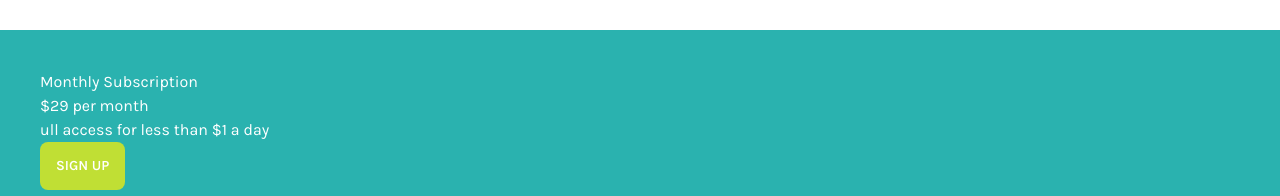
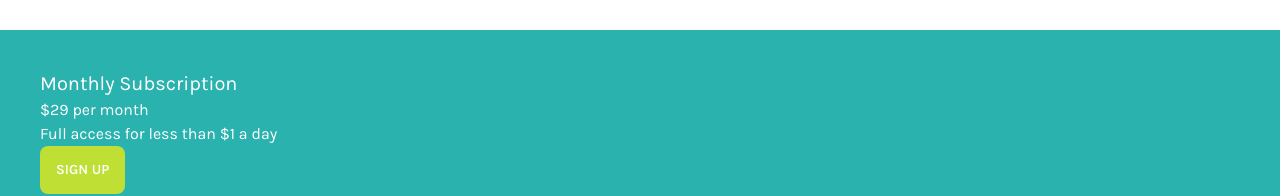
Before and after one commit to chungvuiloong/single-price-grid-component, a Next.js app: page / in a window 1280 px wide. Shown: the part 164-360 px from the top of the page. Built offline with nearby package versions, Linux system fonts and the light colour scheme.

Commit message:
Replaced div to h2 tag. Add font-size

```diff
--- a/src/app/page.tsx
+++ b/src/app/page.tsx
@@ -11,9 +11,9 @@ export default function Home() {
   Perfect for any developers who are serious about honing their skills.</p>
         </div>
         <div className='bg-Cyan p-10 text-white'>
-            <div>Monthly Subscription</div>
+            <h2 className='text-xl'>Monthly Subscription</h2>
             <div>$29 per month</div>
-            <div>ull access for less than $1 a day</div>
+            <div>Full access for less than $1 a day</div>
             <button className="btn bg-Bright-Yellow border-none text-white">Sign Up</button>
         </div>
 
```
